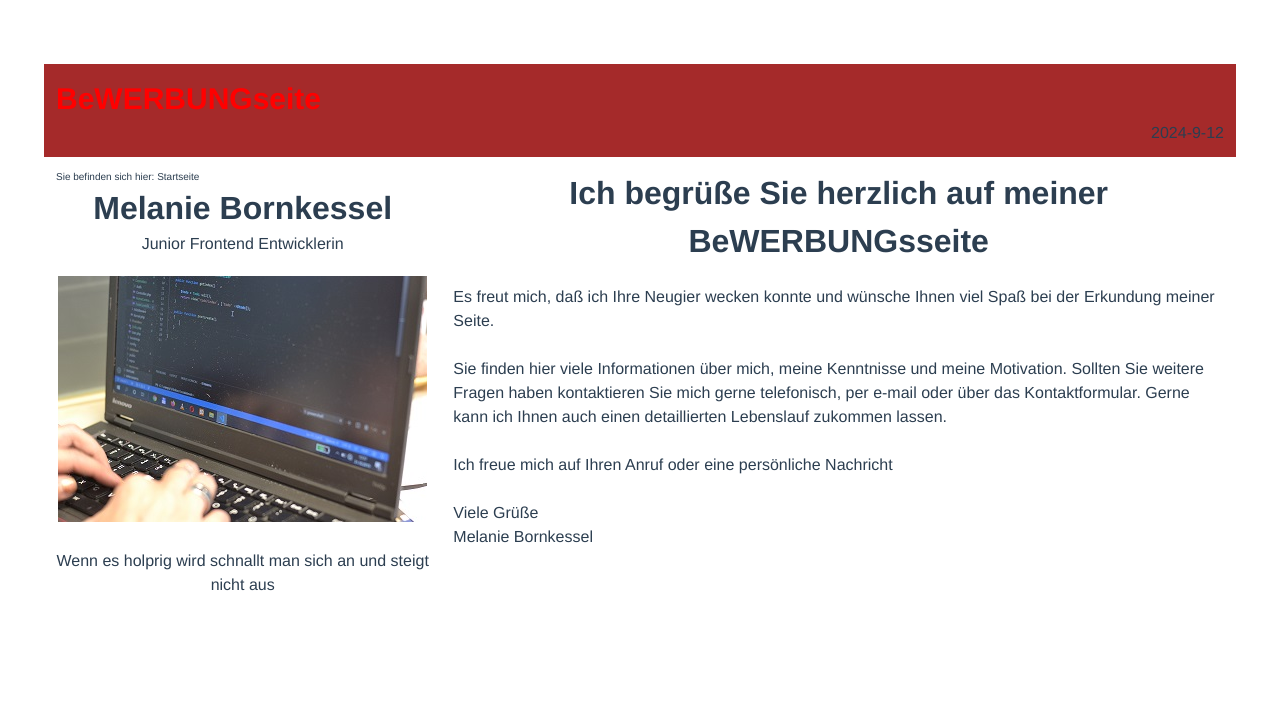
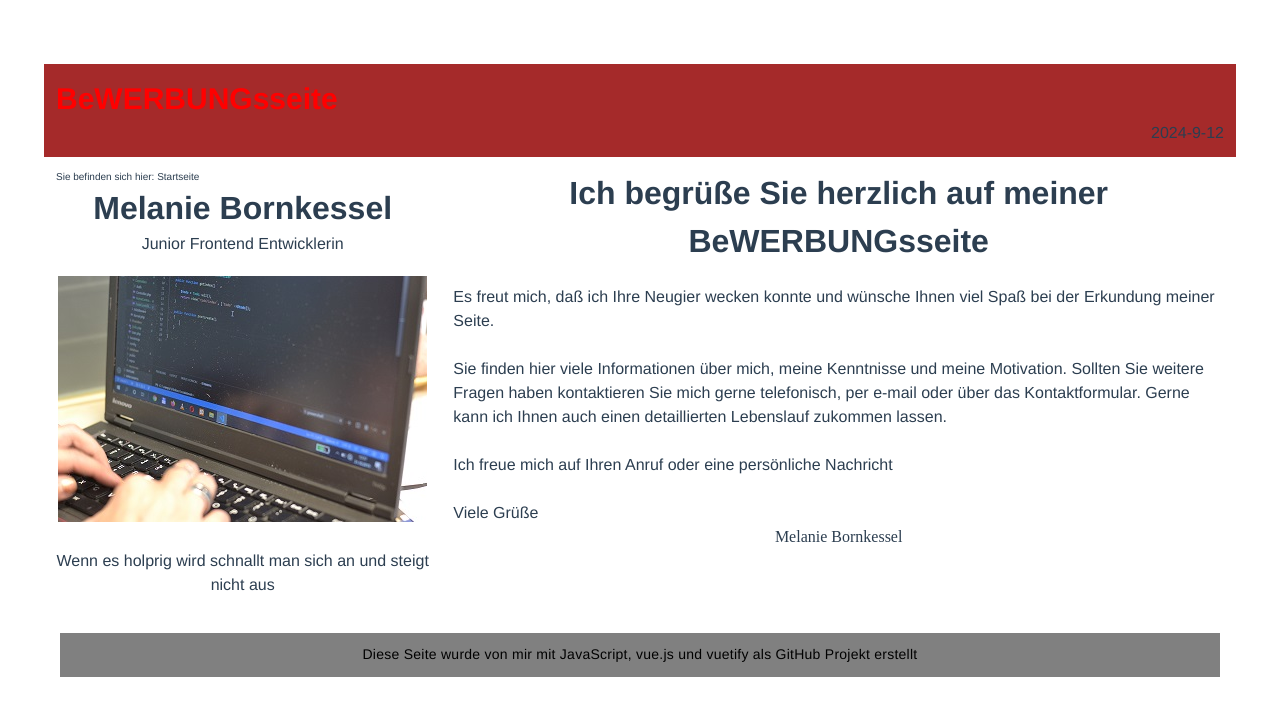
Before and after one commit to melanieborn/Bewerbungsseite, a Vue app in the folder myweb/: page / in a window 1280 px wide. Shown: the top 716 px of the page. Built offline with nearby package versions, Linux system fonts and the light colour scheme.

Commit message:
add tabs component + routes

```diff
--- a/myweb/src/App.vue
+++ b/myweb/src/App.vue
@@ -1,15 +1,19 @@
 <template>
   <StartSeite></StartSeite>
+  <FooterComponent></FooterComponent>
 </template>
 
 <script>
 import StartSeite from './components/StartSeite.vue'
+import FooterComponent from './components/FooterComponent.vue'
+
 
 
 export default {
   name: 'App',
   components: {
     StartSeite,
+    FooterComponent
   }
 }
 </script>
--- a/myweb/src/components/FooterComponent.vue
+++ b/myweb/src/components/FooterComponent.vue
@@ -1,17 +1,22 @@
 <template>
-    <div class="hello">
-      <h1>{{ msg }}</h1>
-      <p>
-        For a guide and recipes on how to configure / customize this project,<br>
-        check out the
-      </p>
-
-    </div>
+    <v-container>
+      <v-card variant="text">
+        <v-card-text>
+          <v-row class="card">
+            <v-col cols="12">
+      <a>
+        Diese Seite wurde von mir mit JavaScript, vue.js und vuetify als GitHub Projekt erstellt
+      </a>
+    </v-col>
+    </v-row>
+    </v-card-text>
+    </v-card>
+    </v-container>
   </template>
 
   <script>
   export default {
-    name: 'LebensLauf',
+    name: 'FooterComponent',
     props: {
       msg: String
     }
@@ -32,6 +37,9 @@
     margin: 0 10px;
   }
   a {
-    color: #42b983;
+    color:  black;
+  }
+  .card {
+    background-color: gray;
   }
   </style>
--- a/myweb/src/components/StartSeite.vue
+++ b/myweb/src/components/StartSeite.vue
@@ -2,7 +2,7 @@
 <v-container>
     <v-row class="oben">
         <v-col cols="12">
-            <p class="name"> BeWERBUNGseite </p>
+            <p class="name"> BeWERBUNGsseite </p>
             <p class="date">  {{ timestamp }} </p>
         </v-col>
     </v-row>
@@ -29,7 +29,7 @@
             <p class="links"> Ich freue mich auf Ihren Anruf oder eine persönliche Nachricht </p>
             <br />
             <p class="links"> Viele Grüße </p>
-            <p class="links"> Melanie Bornkessel </p>
+            <p class="sign"> Melanie Bornkessel </p>
 
 
         </v-col>
@@ -104,4 +104,7 @@
   .date {
     text-align: right;
   }
+  .sign {
+    font-family: Lucida Handwriting;
+  }
   </style>
--- a/myweb/src/main.js
+++ b/myweb/src/main.js
@@ -5,6 +5,7 @@ import 'vuetify/styles'
 import { createVuetify } from 'vuetify'
 import * as components from 'vuetify/components'
 import * as directives from 'vuetify/directives'
+import router from './router'
 
 import App from './App.vue'
 
@@ -13,4 +14,4 @@ const vuetify = createVuetify({
     directives,
   })
 
-  createApp(App).use(vuetify).mount('#app')
+  createApp(App).use(vuetify).use(router).mount('#app')
```
Also changed, not shown: myweb/src/components/TabComponent.vue (added, +65 -0 lines), myweb/src/router.js (added, +14 -0 lines).
